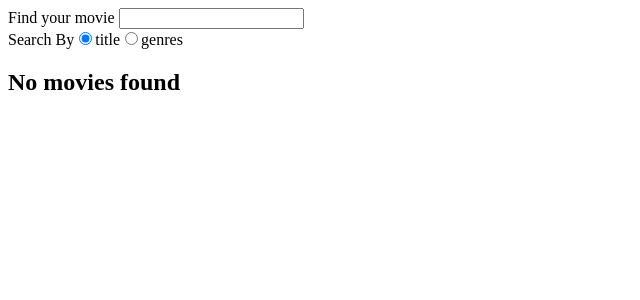
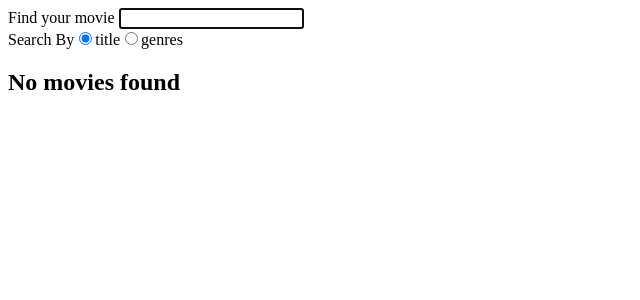
Before and after one commit to Buran/react-app, a React app: page / in a window 1280 px wide. Shown: the top 300 px of the page, without its empty margins (0-640 px from the left). Built offline with nearby package versions, Linux system fonts and the light colour scheme.

Commit message:
Routing part.

```diff
--- a/src/modules/Header/Search.jsx
+++ b/src/modules/Header/Search.jsx
@@ -1,9 +1,16 @@
-import React from "react";
-import { render } from "react-dom";
+import React from 'react';
 
 class Search extends React.Component {
+  componentDidMount(){
+    this.input.focus();
+  }
+
   render() {
-    return <form>Find your movie <input name="search" defaultValue={this.props.value} onChange={this.props.onSearch}/></form>;
+    return <form>Find your movie <input name="search"
+                                        defaultValue={this.props.value}
+                                        onChange={this.props.onSearch}
+                                        ref={(input) => { this.input = input; }} />
+    </form>;
   }
 }
 
--- a/src/modules/Movie/WideInfo.jsx
+++ b/src/modules/Movie/WideInfo.jsx
@@ -18,8 +18,6 @@ class Info extends React.Component {
       limit: 50
     };
 
-    this.loading = true;
-
     for (let name in params) {
       if (params.hasOwnProperty(name)) {
         qs.push(name + '=' + encodeURIComponent(params[name]));
@@ -29,7 +27,6 @@ class Info extends React.Component {
     fetch('http://react-cdp-api.herokuapp.com/movies/?' + qs.join('&')).then(data => {
       return data.json();
     }).then(json => {
-      this.loading = false;
       json.data = json.data.filter(info => info.id != this.props.id);
       this.setState({
         movies: json
@@ -39,14 +36,10 @@ class Info extends React.Component {
   }
 
   loadMovieInfo() {
-    this.loading = true;
-
     fetch('http://react-cdp-api.herokuapp.com/movies/' + this.props.id).then(data => {
       return data.json();
     }).then(json => {
-      this.loading = false;
       this.setState(json);
-      console.log(json)
       this.searchSameGenre(json.genres);
     });
   }
--- a/src/modules/SearchPage.jsx
+++ b/src/modules/SearchPage.jsx
@@ -1,5 +1,4 @@
 import React from 'react';
-import { render } from 'react-dom';
 import { withRouter } from 'react-router';
 import NoResult from './Search/NoResult';
 import List from './Search/List';
@@ -13,7 +12,7 @@ class SearchPage extends React.Component {
     super(props);
     this.state = {
       criteria: 'title',
-      search: props.match.params.search || '',
+      search: '',
       movies: []
     };
   }
@@ -28,44 +27,37 @@ class SearchPage extends React.Component {
   }
 
   search(event) {
-    console.log(event.target.value)
     const search = event.target.value;
-    this.props.history.push('/search/' + search + '/');
+    this.props.history.push(search ? ('/search/' + search + '/') : '');
 
     if (search === 'stop-word') {
       throw new Error('You entered a word from stop list, application crashed!');
     }
 
-    this.setState({
-      search: search
-    });
-    this.searchMovies();
+    this.searchMovies(search, this.state.criteria);
   }
 
   setCriteria(value) {
-    console.log(this.state)
-    this.setState({
-      criteria: value
-    });
-    this.searchMovies();
+    console.log(value)
+    this.searchMovies(this.state.search, value);
   }
 
-  searchMovies() {
-    if (!this.state.search) {
+  searchMovies(search, criteria) {
+    if (!search) {
       this.setState({
-        movies: []
+        search: '',
+        criteria: criteria,
+        movies: { total: 0 }
       });
       return;
     }
 
     let qs = [];
     let params = {
-      search: this.state.search,
-      searchBy: this.state.criteria,
+      search: search,
+      searchBy: criteria,
       limit: 50
     };
-
-    this.loading = true;
 
     for (let name in params) {
       if (params.hasOwnProperty(name)) {
@@ -76,19 +68,16 @@ class SearchPage extends React.Component {
     fetch('http://react-cdp-api.herokuapp.com/movies/?' + qs.join('&')).then(data => {
       return data.json();
     }).then(json => {
-      this.loading = false;
-      console.log(json);
       this.setState({
+        search: search,
+        criteria: criteria,
         movies: json
       });
     });
   }
 
-  // shouldComponentUpdate(nextProps, nextState) {
-  //   return this.state.search !== nextState.search || this.state.criteria !== nextState.criteria;
-  // }
   componentDidMount() {
-    this.searchMovies();
+    this.searchMovies(this.props.match.params.search, this.state.criteria);
   }
 
   render() {
@@ -97,7 +86,7 @@ class SearchPage extends React.Component {
     }
 
     return (<React.Fragment>
-      <Search onSearch={this.search.bind(this)} value={this.state.search}/>
+      <Search onSearch={this.search.bind(this)} value={this.props.match.params.search}/>
       <Criteria criteria={this.state.criteria} onChange={this.setCriteria.bind(this)} />
       <Found value={this.state.movies && this.state.movies.total}/>
       {this.state.movies && this.state.movies.total ? <List movies={this.state.movies.data}/> : <NoResult/>}
```
